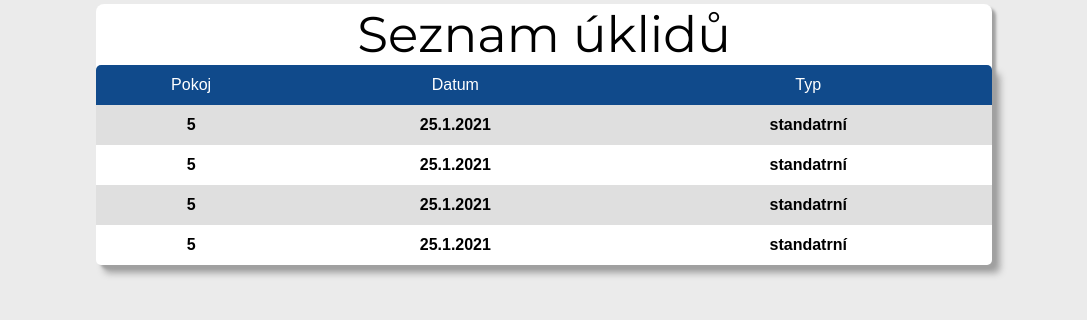
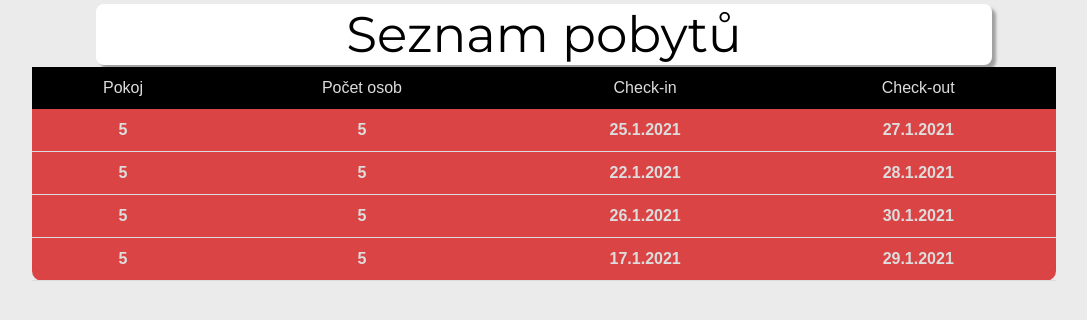
Before and after one commit to dp9898cz/ITU-project-2020, a Flask app: page /pobyty in a window 1280 px wide. Shown: the part 66-386 px from the top of the page, without its empty margins (96-1183 px from the left). Run offline with Flask 2, Linux system fonts and the light colour scheme.

Commit message:
Úprava tabulek

```diff
--- a/web_app/static/css/style.css
+++ b/web_app/static/css/style.css
@@ -381,33 +381,36 @@ h3 {
 }
 
 .content table {
-    width: 100%;
-    /*border: 1px solid rgb(0, 0, 0);*/
-    border-radius: 5px 5px 5px 5px;
+    position: absolute;
+    top: 30%;
+    left: 50%;
+    transform: translate(-50%, -50%);
     border-collapse: collapse;
-    overflow: hidden;
-    box-shadow: 8px 8px 7px rgb(160, 160, 160);
+    width: 80%;
+    height: 200px;
+    box-shadow: 2px 2px 12px rgb(0, 0, 0, 0.2), -1px -1px 8px rgb(O, O, O, 0.2);
+    background-color: rgb(218, 68, 68);
+    color: #ddd;
+    border-radius: 10px;
 }
 
-.content table th {
-    height: 40px;
+.content table th{
+    padding: 12px;
+    border-bottom: 1px solid #ddd;
+    text-align: center;
+}
+.content table td{
+    padding: 12px;
+    text-align: center;
+    background-color: #000;
+}
+.content table tr {
+    transition: all .2s ease-in;
+    cursor: pointer;
 }
 
-.content table td {
-    height: 40px;
-    text-align: center;
+tr:hover {
+    background-color: black;
+    transform: scale(1.02);
+    box-shadow: 2px 2px 12px rgba(0, 0, 0, 0.2), -1px -1px 8px rgb(0, 0, 0, 0.2);
 }
-
-.content table tr:nth-child(odd) {
-    background-color: #ffffff;
-}
-
-.content table tr:nth-child(1) {
-    background-color: #104a8b;
-    color: rgb(255, 255, 255);
-    line-height: 40px;
-}
-
-.content table tr:nth-child(even) {
-    background-color: #dfdfdf;
-}
--- a/web_app/templates/pobyty.html
+++ b/web_app/templates/pobyty.html
@@ -1,31 +1,36 @@
 {% extends 'base.html' %} {% block head %} {% endblock %} {% block body %}
 <div class="content">
-    <h3>Seznam úklidů</h3>
+    <h3>Seznam pobytů</h3>
     <table>
         <tr>
             <td>Pokoj</td>
-            <td>Datum</td>
-            <td>Typ</td>
+            <td>Počet osob</td>
+            <td>Check-in</td>
+            <td>Check-out</td>
         </tr>
         <tr>
             <th>5</th>
+            <th>5</th>
             <th>25.1.2021</th>
-            <th>standatrní</th>
+            <th>27.1.2021</th>
         </tr>
         <tr>
             <th>5</th>
-            <th>25.1.2021</th>
-            <th>standatrní</th>
+            <th>5</th>
+            <th>22.1.2021</th>
+            <th>28.1.2021</th>
         </tr>
         <tr>
             <th>5</th>
-            <th>25.1.2021</th>
-            <th>standatrní</th>
+            <th>5</th>
+            <th>26.1.2021</th>
+            <th>30.1.2021</th>
         </tr>
         <tr>
             <th>5</th>
-            <th>25.1.2021</th>
-            <th>standatrní</th>
+            <th>5</th>
+            <th>17.1.2021</th>
+            <th>29.1.2021</th>
         </tr>
     </table>
 </div>
```
Also changed, not shown: web_app/templates/uklidy.html (+20 -5 lines), web_app/templates/uklizeci.html (+12 -12 lines), web_app/templates/zavady.html (+6 -6 lines).
